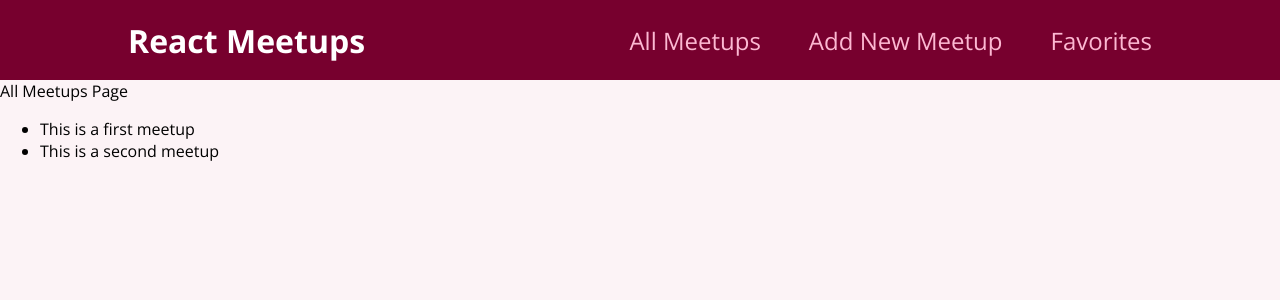
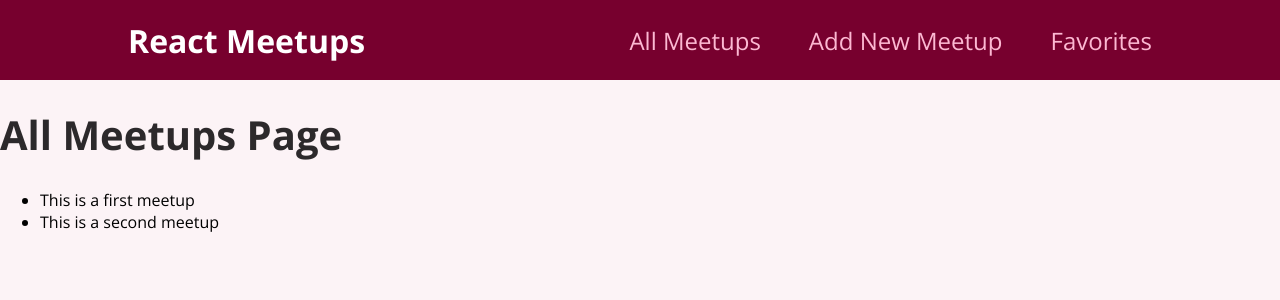
Before and after one commit to Tajveez/react-ad-v2, a React (Create React App) app: page / in a window 1280 px wide. Shown: the top 300 px of the page. Built offline with nearby package versions, Linux system fonts and the light colour scheme.

Commit message:
Heading added

```diff
--- a/src/pages/AllMeetups.js
+++ b/src/pages/AllMeetups.js
@@ -22,7 +22,7 @@ const DUMMY_DATA = [
 const AllMeetupsPage = () => {
     return (
         <div>
-            All Meetups Page
+            <h1>All Meetups Page</h1>
             <ul>
                 {DUMMY_DATA.map(meetup => {
                     return <li key={meetup.id}>{meetup.title}</li>
```
